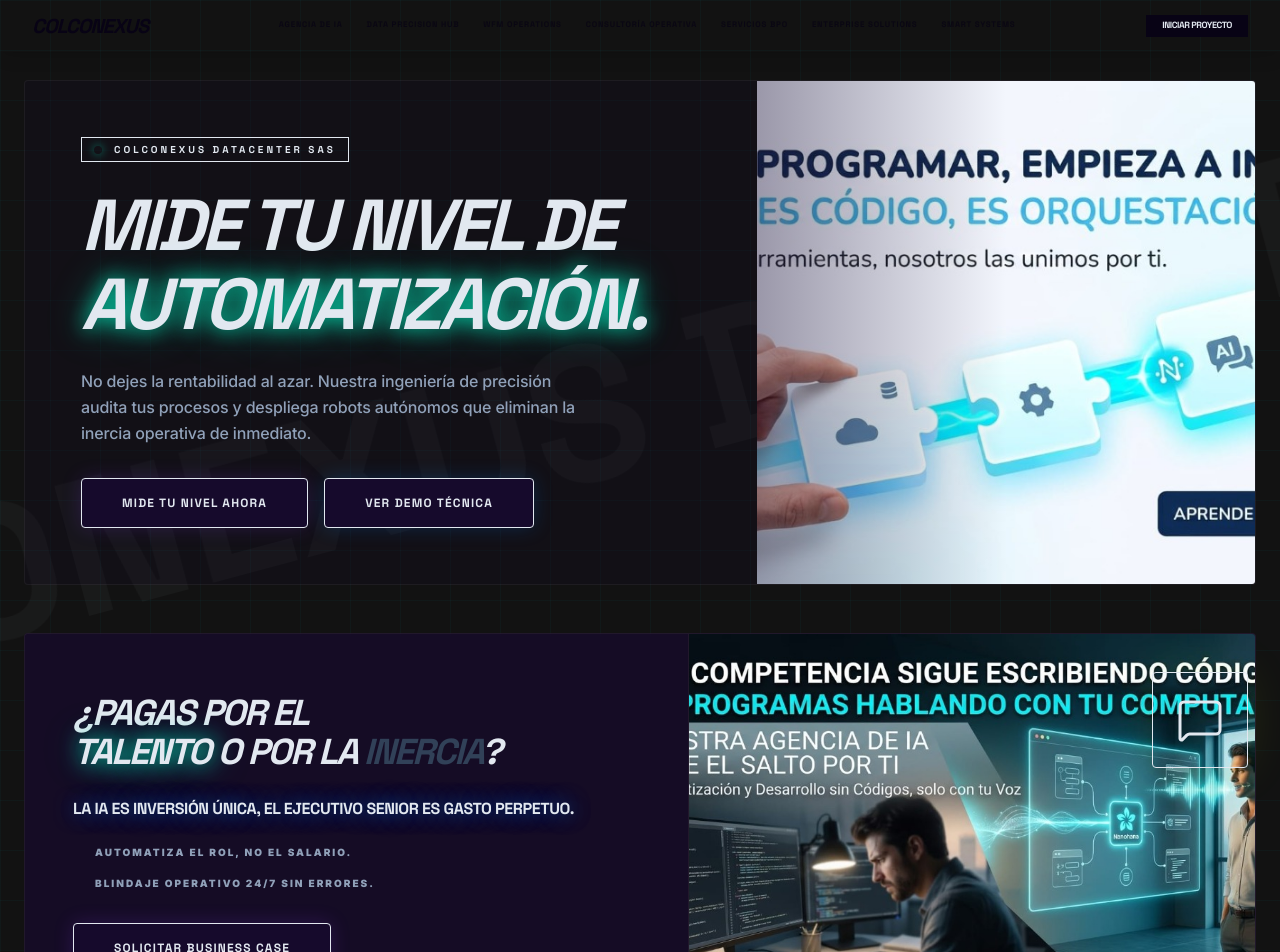
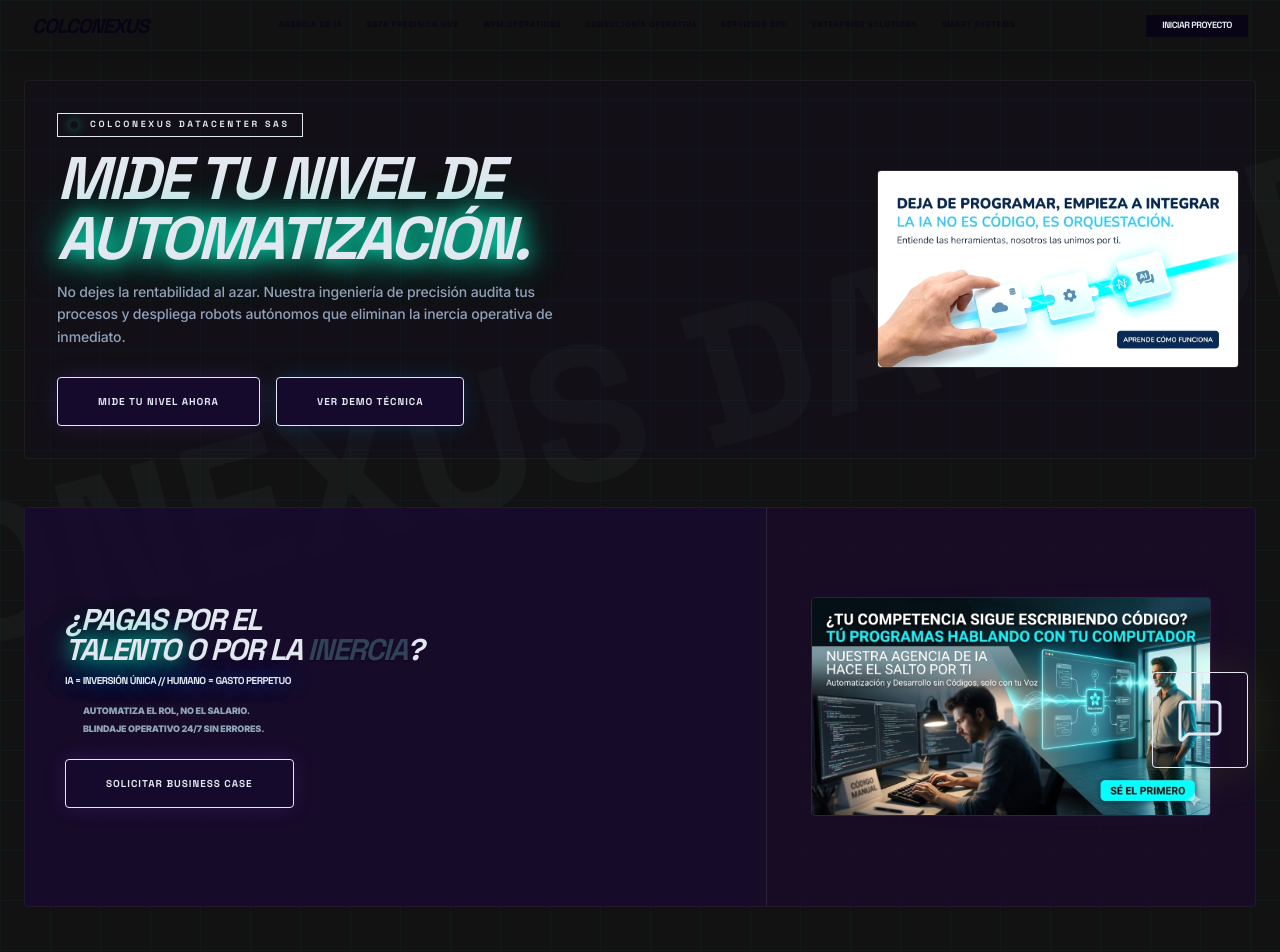
Before and after one commit to ju4nt/antigravity, a Next.js app in the folder 01_paginas/landing_page_b2b/: page / in a window 1280 px wide. Shown: the top 952 px of the page. Built offline with nearby package versions, Linux system fonts and the light colour scheme.

Commit message:
Design: Final visual polish with Tech Card framing and tightened layout

```diff
--- a/01_paginas/landing_page_b2b/app/globals.css
+++ b/01_paginas/landing_page_b2b/app/globals.css
@@ -11,8 +11,8 @@
   --font-sans: 'Inter', sans-serif;
   --font-tech: 'Space Grotesk', sans-serif;
 
-  --color-glass-bg: rgba(26, 10, 44, 0.6); /* Slightly darker for contrast */
-  --section-gap: 4rem;
+  --color-glass-bg: rgba(26, 10, 44, 0.7); /* Slightly darker for contrast */
+  --section-gap: 3rem; /* Tighter layout */
 }
 
 :root {
@@ -124,7 +124,7 @@
 /* Glow Mint */
 .neon-glow {
   color: var(--color-neon);
-  text-shadow: 0 0 20px rgba(0, 255, 204, 0.8), 0 0 40px rgba(0, 255, 204, 0.4);
+  text-shadow: 0 0 20px rgba(0, 255, 204, 0.9), 0 0 40px rgba(0, 255, 204, 0.6), 0 0 60px rgba(0, 255, 204, 0.3);
 }
 
 .electric-glow {
@@ -137,6 +137,10 @@
   color: var(--color-electric);
   font-family: var(--font-space-grotesk);
   font-weight: 800;
+}
+
+.blend-multiply {
+  mix-blend-mode: multiply;
 }
 
 /* Diagnostic Section Hierarchy */
--- a/01_paginas/landing_page_b2b/app/page.tsx
+++ b/01_paginas/landing_page_b2b/app/page.tsx
@@ -386,46 +386,50 @@
         {/* --- Hero Section Refined --- */}
         <section className="max-w-7xl mx-auto px-6 mb-12">
           <div className="grid md:grid-cols-12 gap-6 items-center bg-purple-deep/20 border border-white/5 rounded-sm overflow-hidden">
-            <div className="md:col-span-7 p-8 md:p-14 flex flex-col gap-6">
+            <div className="md:col-span-8 p-6 md:p-8 flex flex-col justify-center gap-3">
               <div className="flex items-center gap-3 px-3 py-1 bg-neon/10 border border-neon/30 w-fit">
                  <div className="w-2 h-2 bg-neon rounded-full animate-pulse shadow-[0_0_10px_#00ffcc]" />
-                 <span className="text-neon font-tech text-[10px] uppercase font-black tracking-[0.3em]">COLCONEXUS DATACENTER SAS</span>
+                 <span className="text-neon font-tech text-[9px] uppercase font-black tracking-[0.3em]">COLCONEXUS DATACENTER SAS</span>
               </div>
 
-              <h1 className="font-tech text-4xl md:text-5xl lg:text-7xl font-black text-ice leading-[1.1] uppercase italic tracking-tighter">
+              <h1 className="font-tech text-3xl md:text-5xl lg:text-6xl font-black text-ice leading-[1.0] uppercase italic tracking-tighter">
                 MIDE TU NIVEL DE <br /> <span className="neon-glow">AUTOMATIZACIÓN.</span>
               </h1>
 
-              <p className="text-slate-400 text-sm md:text-base font-medium leading-relaxed max-w-lg">
+              <p className="text-slate-400 text-xs md:text-sm font-medium leading-relaxed max-w-lg">
                 No dejes la rentabilidad al azar. Nuestra ingeniería de precisión audita tus procesos y despliega robots autónomos que eliminan la inercia operativa de inmediato.
               </p>
 
-              <div className="flex flex-wrap gap-4 pt-2">
+              <div className="flex flex-wrap gap-4 pt-4">
                 <button
                   onClick={() => {
                     const el = document.getElementById('diagnostico');
                     el?.scrollIntoView({ behavior: 'smooth' });
                   }}
-                  className="btn-neon text-xs"
+                  className="btn-neon text-[10px] py-3.5"
                 >
                   Mide tu Nivel Ahora
                 </button>
                 <button
                   onClick={() => handleWhatsAppRedirect("Demo Técnica")}
-                  className="btn-purple text-xs"
+                  className="btn-purple text-[10px] py-3.5"
                 >
                   Ver Demo Técnica
                 </button>
               </div>
             </div>
 
-            <div className="md:col-span-5 h-[300px] md:h-full relative overflow-hidden">
+            <div className="md:col-span-4 p-4 flex items-center justify-center">
+              <div className="relative group/img w-full">
+                <div className="absolute -inset-1 bg-gradient-to-r from-neon/20 to-electric/20 blur opacity-25 group-hover/img:opacity-50 transition duration-1000" />
+                <div className="relative bg-obsidian border border-white/10 rounded-sm overflow-hidden">
                   <img
                     src="/assets/hero-ai.jpg"
                     alt="Industrial Intelligence Hub"
-                className="w-full h-full object-cover group-hover:scale-105 transition-all duration-700"
+                    className="w-full h-auto object-contain brightness-105 contrast-105 group-hover/img:scale-105 transition-all duration-700"
                   />
-              <div className="absolute inset-0 bg-gradient-to-l from-transparent via-transparent to-purple-deep/40" />
+                </div>
+              </div>
             </div>
           </div>
         </section>
@@ -433,36 +437,40 @@
         {/* --- Comparison Section Refined --- */}
         <section className="max-w-7xl mx-auto mb-16 px-6">
           <div className="glass-card overflow-hidden rounded-sm flex flex-col md:flex-row items-stretch border-neon/10 h-auto md:h-[400px]">
-            <div className="flex-1 p-10 md:p-12 flex flex-col justify-center bg-purple-deep/40 relative overflow-hidden">
-              <div className="absolute top-0 right-0 w-32 h-32 bg-neon/5 blur-3xl" />
-              <h2 className="font-tech text-2xl md:text-4xl font-black text-ice mb-6 leading-[1.1] uppercase italic tracking-tighter">
-                ¿Pagas por el <br /> <span className="neon-glow">Talento</span> o por la <span className="text-slate-700">Inercia</span>?
+            <div className="flex-[1.5] p-8 md:p-10 flex flex-col justify-center bg-purple-deep/60 relative overflow-hidden">
+              <div className="absolute top-0 right-0 w-32 h-32 bg-neon/10 blur-3xl opacity-20" />
+              <h2 className="font-tech text-2xl md:text-3xl font-black text-ice mb-2 leading-[1.0] uppercase italic tracking-tighter">
+                ¿Pagas por el <br /> <span className="neon-glow">Talento</span> o por la <span className="text-slate-700 font-extrabold text-shadow-sm">Inercia</span>?
               </h2>
-              <p className="electric-glow font-tech text-base font-bold mb-6 uppercase tracking-tight">
-                La IA es inversión única, el ejecutivo senior es gasto perpetuo.
+              <p className="electric-glow font-tech text-[10px] font-bold mb-4 uppercase tracking-tighter">
+                IA = Inversión Única // Humano = Gasto Perpetuo
               </p>
-              <div className="space-y-4 mb-8">
-                <div className="flex items-center gap-4 text-[10px] uppercase tracking-[0.2em] font-black text-slate-400">
+              <div className="space-y-1 mb-6 text-[9px] uppercase font-black text-slate-400">
+                <div className="flex items-center gap-3">
                   <div className="w-1.5 h-1.5 bg-neon rounded-full" /> Automatiza el rol, no el salario.
                 </div>
-                <div className="flex items-center gap-4 text-[10px] uppercase tracking-[0.2em] font-black text-slate-400">
+                <div className="flex items-center gap-3">
                   <div className="w-1.5 h-1.5 bg-neon rounded-full" /> Blindaje operativo 24/7 sin errores.
                 </div>
               </div>
               <button
                 onClick={() => handleWhatsAppRedirect("Comparativa Rentabilidad")}
-                className="btn-neon w-fit px-8 py-3 text-xs"
+                className="btn-neon w-fit px-8 py-3 text-[10px]"
               >
                 Solicitar Business Case
               </button>
             </div>
-            <div className="flex-1 relative border-l border-white/5 overflow-hidden">
+            <div className="flex-1 p-6 flex items-center justify-center border-l border-white/10">
+              <div className="relative group/img2 w-full max-w-[400px]">
+                <div className="absolute -inset-1 bg-gradient-to-r from-electric/20 to-purple-600/20 blur opacity-25 group-hover/img2:opacity-50 transition duration-1000" />
+                <div className="relative bg-obsidian border border-white/10 rounded-sm overflow-hidden">
                   <img
                     src="/assets/comparison-ai.jpg"
                     alt="Talento vs Inercia"
-                className="w-full h-full object-cover grayscale-0 hover:scale-105 transition-all duration-700"
+                    className="w-full h-auto object-contain brightness-105 group-hover/img2:scale-105 transition-all duration-700"
                   />
-              <div className="absolute inset-0 bg-gradient-to-r from-obsidian/40 via-transparent to-transparent" />
+                </div>
+              </div>
             </div>
           </div>
         </section>
@@ -665,20 +673,20 @@
         <section className="max-w-7xl mx-auto mb-16 px-6">
            <div className="relative rounded-sm overflow-hidden border border-white/5 bg-purple-deep/20 group">
               <div className="grid md:grid-cols-12 h-full items-stretch">
-                <div className="md:col-span-7 p-10 md:p-14 flex flex-col justify-center gap-6 relative z-10">
-                  <h3 className="font-tech text-3xl md:text-4xl font-black text-ice uppercase italic tracking-tighter">
+                <div className="md:col-span-7 p-8 md:p-10 flex flex-col justify-center gap-4 relative z-10">
+                  <h3 className="font-tech text-2xl md:text-4xl font-black text-ice uppercase italic tracking-tighter leading-[1.0]">
                     La IA no es Código, <br /> es <span className="neon-glow">Orquestación</span>.
                   </h3>
-                  <p className="text-slate-500 text-sm font-medium tracking-tight max-w-md">
+                  <p className="text-slate-500 text-xs md:text-sm font-medium tracking-tight max-w-md">
                     Entiende las herramientas, nosotros las unimos por ti para crear un sistema cohesionado y escalable que responda a su demanda industrial.
                   </p>
-                  <button onClick={() => handleWhatsAppRedirect("Engine Orchestra")} className="btn-neon w-fit px-10 py-4 text-xs">Ver Arquitectura</button>
+                  <button onClick={() => handleWhatsAppRedirect("Engine Orchestra")} className="btn-neon w-fit px-10 py-3 text-[10px]">Ver Arquitectura</button>
                 </div>
-                <div className="md:col-span-5 relative min-h-[300px] border-l border-white/5">
+                <div className="md:col-span-5 relative min-h-[300px] border-l border-white/10 bg-obsidian flex items-center justify-center p-4">
                    <img
                     src="/assets/orchestra-ai.jpg"
                     alt="Orchestration"
-                    className="w-full h-full object-cover group-hover:scale-105 transition-all duration-1000"
+                    className="w-full h-full object-contain mix-blend-multiply brightness-110 group-hover:scale-105 transition-all duration-1000"
                    />
                 </div>
               </div>
```
Lines whose indentation alone changed are shown as unchanged.
